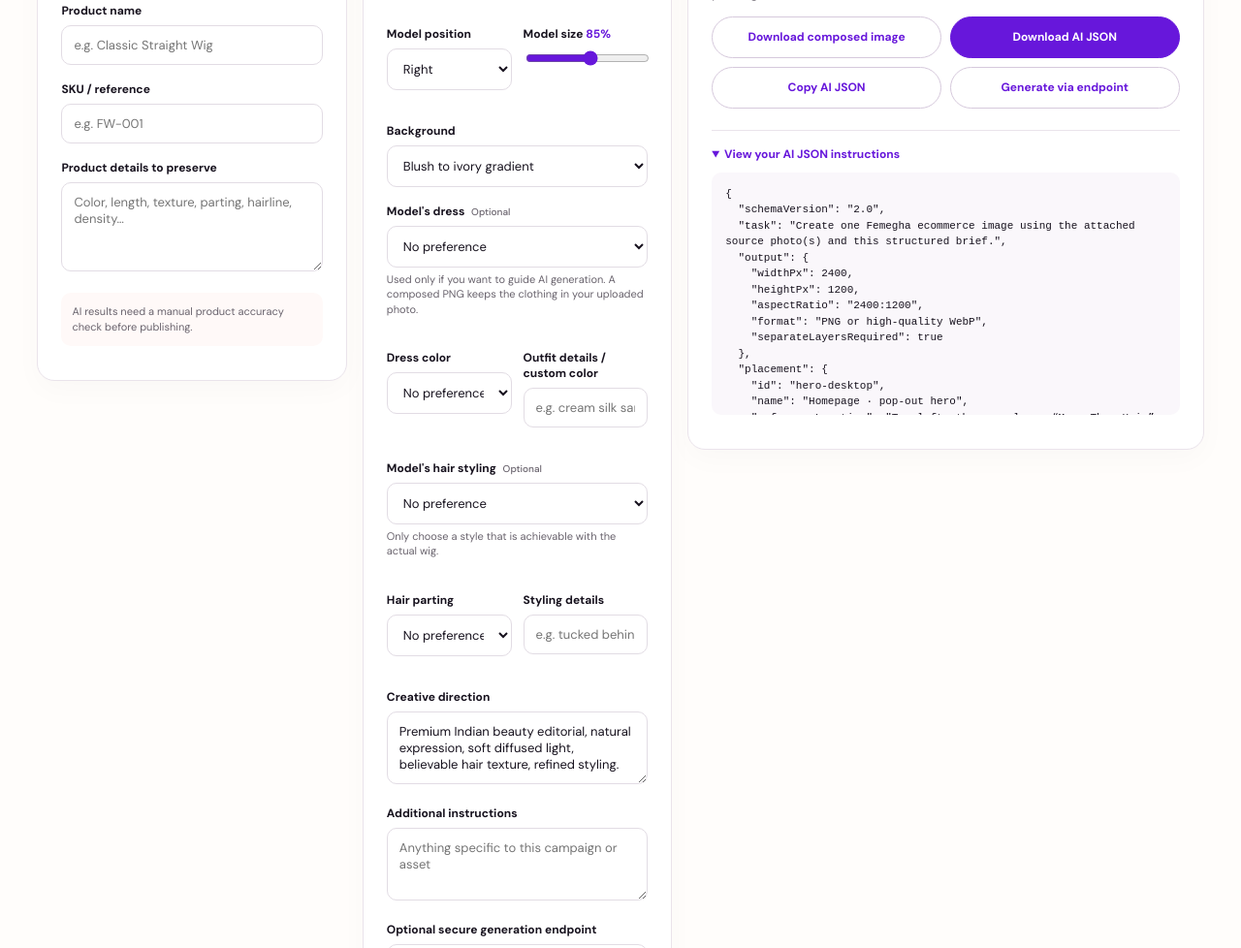
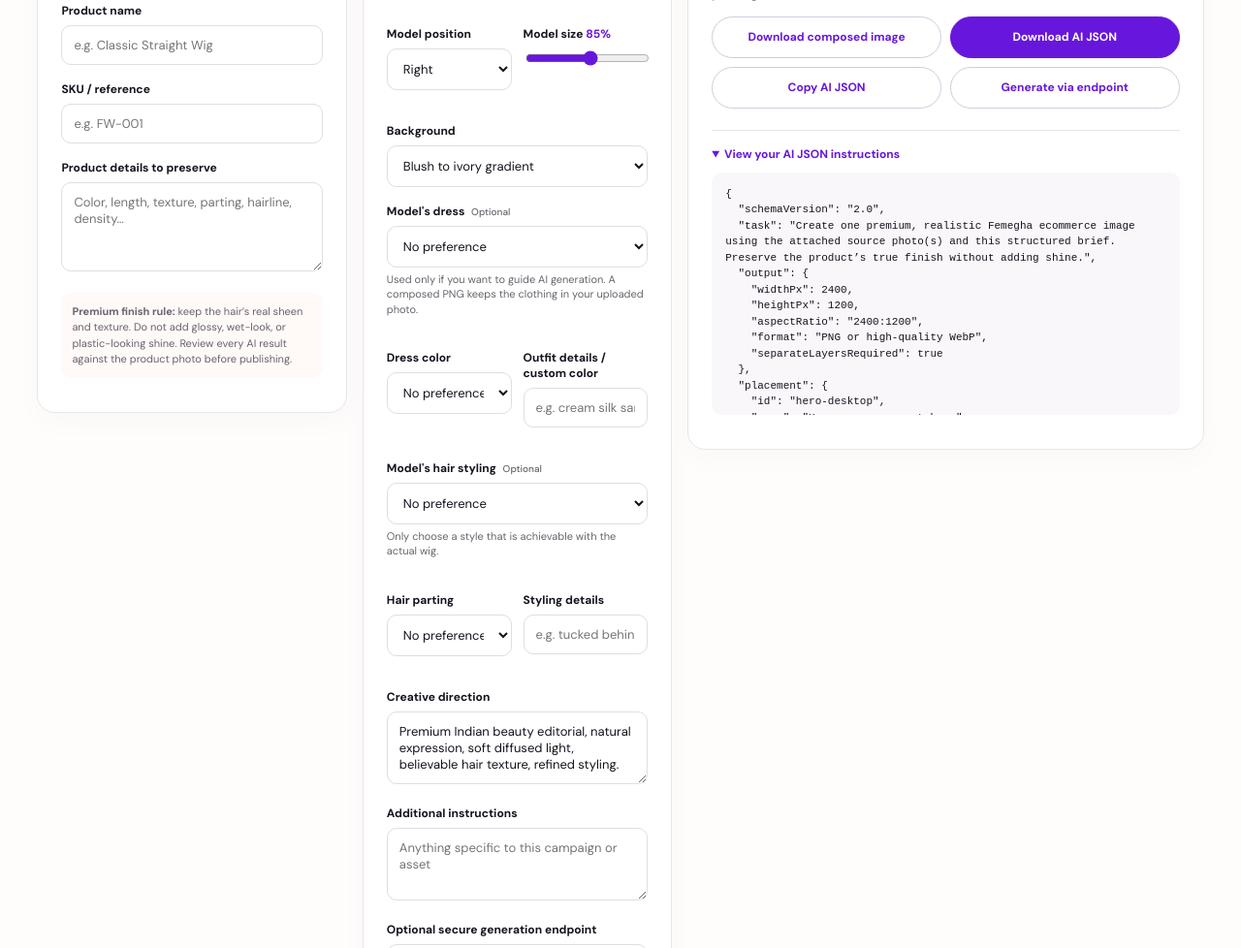
Before and after one commit to aicoder143/femstudio, a plain HTML site: page index.html in a window 1280 px wide. Shown: the part 804-1782 px from the top of the page at 97% size. Drawn offline with nearby package versions, Linux system fonts and the light colour scheme; a web font is replaced by a local one.

Commit message:
Preserve true product finish in AI briefs

```diff
--- a/app.js
+++ b/app.js
@@ -45,17 +45,17 @@ function getBrief(){
  const hairStylingSelected=Boolean(value('hairStyle')||value('hairParting')||value('hairDetails'));
  return {
   schemaVersion:'2.0',
-  task:'Create one Femegha ecommerce image using the attached source photo(s) and this structured brief.',
+  task:'Create one premium, realistic Femegha ecommerce image using the attached source photo(s) and this structured brief. Preserve the product’s true finish without adding shine.',
   output:{widthPx:p.w,heightPx:p.h,aspectRatio:`${p.w}:${p.h}`,format:'PNG or high-quality WebP',separateLayersRequired:Boolean(p.layered)},
   placement:{id:p.id,name:p.name,referenceLocation:placementExplanations[p.id][0],safeArea:p.safe},
   sourceImages:{product:{fileName:images.product?.name||null,role:'Ground truth for the product; do not change visible product attributes.'},model:{fileName:images.model?.name||null,role:hasModel?'Preserve model identity and likeness.':'Optional; create a suitable editorial model if needed.'}},
-  productTruth:{name:value('productTitle')||'Unnamed Femegha product',sku:value('sku')||null,immutableAttributes:truth||null,missingInformationRule:'Do not invent unknown product properties. Ask for details or keep them neutral.'},
+  productTruth:{name:value('productTitle')||'Unnamed Femegha product',sku:value('sku')||null,immutableAttributes:truth||null,finish:{reference:'Match the actual product photo.',sheen:'Preserve natural, restrained sheen only; never increase gloss or make the hair look coated, wet, or synthetic.',texture:'Retain visible strand separation, depth, and realistic variation. Do not smooth away texture.'},missingInformationRule:'Do not invent unknown product properties. Ask for details or keep them neutral.'},
   model:{position:value('anchor'),sizePercentOfCanvasHeight:Number(value('scale'))},
   ...(wardrobeSelected?{wardrobe:{selection:value('dress')||null,color:value('dressColor')||null,details:value('dressDetails')||null,rule:'If set to as-reference, preserve clothing from the model photo. Changes apply only to AI generation, not the browser-composed PNG.'}}:{}),
   ...(hairStylingSelected?{hairStyling:{selection:value('hairStyle')||null,parting:value('hairParting')||null,details:value('hairDetails')||null,rule:'Only use styling achievable with the real product. Product color, length, texture, hairline, density and construction remain unchanged unless the product truth explicitly permits a change.'}}:{}),
-  artDirection:{background:value('background'),mood:value('mood'),additionalInstructions:value('notes')||null,brandStyle:'Warm ivory, blush and soft lilac; restrained violet accent; realistic premium fashion editorial.'},
-  generationRules:{mustPreserve:['Product identity and all specified immutable attributes','Natural hair detail and believable anatomy','Text and UI safe areas'],mustAvoid:['Text, logos, watermarks, prices, buttons or badges baked into the image','Invented product features','Distorted hands, face or hair','Fabricated reviews or claims'],specialHeroTreatment:p.layered?'Create separate backdrop and transparent model cutout with natural hair edges, plus a composite preview. Model silhouette may rise into the header region but must not obscure navigation controls.':null},
-  review:{status:'manual review required',checks:['Compare image against real product',...(wardrobeSelected?['Check outfit matches the selected preference']:[]),...(hairStylingSelected?['Check hair styling matches the selected preference']:[]),'Check crop and safe area','Confirm rights and consent before publishing']},
+  artDirection:{background:value('background'),mood:value('mood'),additionalInstructions:value('notes')||null,brandStyle:'Warm ivory, blush and soft lilac; restrained violet accent; realistic premium fashion editorial.',lighting:'Large, soft, diffused light source with controlled highlights and natural color. Avoid harsh frontal flash and specular hotspots on the hair.'},
+  generationRules:{priority:'Product truth and true product finish take precedence over creative direction, outfit, styling, and optional notes.',mustPreserve:['Product identity and all specified immutable attributes','The exact level of natural sheen visible in the product reference','Individual hair strands, realistic texture and tonal depth','Natural anatomy and skin texture','Text and UI safe areas'],mustAvoid:['Added high-gloss, mirror shine, wet-look finish, oily sheen, plastic/synthetic appearance, or metallic highlights on the product','Overexposure, blown highlights, strong beauty filters, excessive smoothing or artificial sharpening','Text, logos, watermarks, prices, buttons or badges baked into the image','Invented product features','Distorted hands, face or hair','Fabricated reviews or claims'],specialHeroTreatment:p.layered?'Create separate backdrop and transparent model cutout with natural hair edges, plus a composite preview. Model silhouette may rise into the header region but must not obscure navigation controls.':null},
+  review:{status:'manual review required',checks:['Compare product color, texture, length, hairline and finish against the real product photo','Reject any added shine, wet look, plastic texture or blown highlights',...(wardrobeSelected?['Check outfit matches the selected preference']:[]),...(hairStylingSelected?['Check hair styling matches the selected preference']:[]),'Check crop and safe area','Confirm rights and consent before publishing']},
   usage:'Attach the original product photo and optional model photo alongside this JSON when using ChatGPT, Gemini, or another AI image platform.'
  };
 }
--- a/index.html
+++ b/index.html
@@ -23,7 +23,7 @@
         <div class="field"><label for="productTitle">Product name</label><input id="productTitle" placeholder="e.g. Classic Straight Wig"></div>
         <div class="field"><label for="sku">SKU / reference</label><input id="sku" placeholder="e.g. FW-001"></div>
         <div class="field"><label for="truth">Product details to preserve</label><textarea id="truth" rows="4" placeholder="Color, length, texture, parting, hairline, density…"></textarea></div>
-        <p class="note">AI results need a manual product accuracy check before publishing.</p>
+        <p class="note"><strong>Premium finish rule:</strong> keep the hair’s real sheen and texture. Do not add glossy, wet-look, or plastic-looking shine. Review every AI result against the product photo before publishing.</p>
       </section>
       <section class="panel direction" aria-labelledby="direction-heading"><div class="panel-head"><span>02</span><h2 id="direction-heading">Art direction</h2></div>
         <div class="field"><label for="preset">Website placement</label><select id="preset"></select><small id="presetHelp"></small><details id="placementHelp" class="selected-help" open><summary>ⓘ About this selected image type</summary><p id="placementWhere"></p><p id="placementPrepare"></p></details></div>
@@ -47,6 +47,6 @@
     <section class="how"><div><p class="eyebrow">How to use your result</p><h2>From studio to storefront</h2></div><div class="how-grid"><article><b>01</b><h3>Use the image directly</h3><p>Download the composed image for your website after checking its crop and product accuracy.</p></article><article><b>02</b><h3>Use an AI platform</h3><p>Download the JSON and upload it with your source photos to ChatGPT, Gemini, or another platform.</p></article><article><b>03</b><h3>Bring back the result</h3><p>Review the generated image against your real product before uploading it to Femegha.</p></article></div></section>
   </main>
   <footer>FEMEGHA CONTENT STUDIO <span>Imagery guided by the approved Femegha design system.</span></footer>
-  <script type="module" src="app.js?v=7"></script>
+  <script type="module" src="app.js?v=8"></script>
 </body>
 </html>
--- a/service-worker.js
+++ b/service-worker.js
@@ -1,5 +1,5 @@
-const CACHE='femegha-studio-v7';
-const APP=['./','./index.html','./style.css?v=3','./app.js?v=7','./manifest.webmanifest','./icons/fs-icon-192.png','./icons/fs-icon-512.png','./icons/fs-icon-32.png'];
+const CACHE='femegha-studio-v8';
+const APP=['./','./index.html','./style.css?v=3','./app.js?v=8','./manifest.webmanifest','./icons/fs-icon-192.png','./icons/fs-icon-512.png','./icons/fs-icon-32.png'];
 self.addEventListener('install',event=>{event.waitUntil(caches.open(CACHE).then(cache=>cache.addAll(APP)).then(()=>self.skipWaiting()))});
 self.addEventListener('activate',event=>{event.waitUntil(caches.keys().then(keys=>Promise.all(keys.filter(key=>key!==CACHE).map(key=>caches.delete(key)))).then(()=>self.clients.claim()))});
 self.addEventListener('fetch',event=>{
```
Also changed, not shown: 1 other file.
